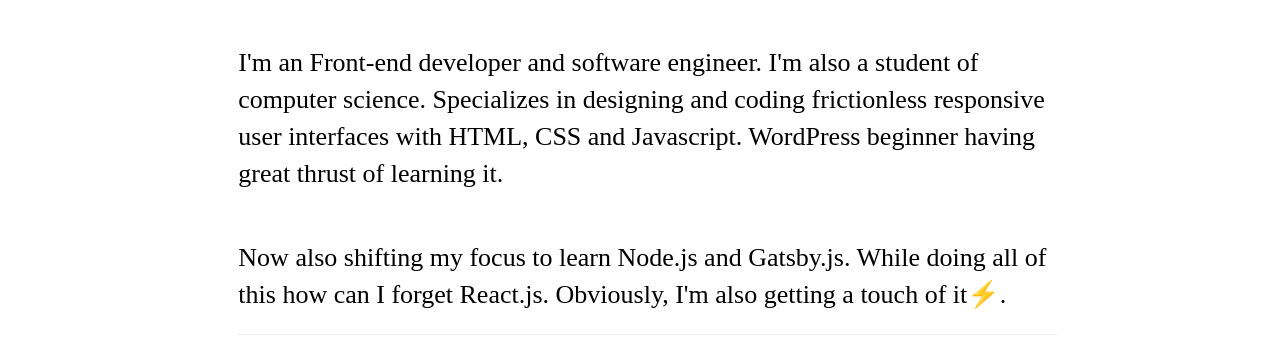
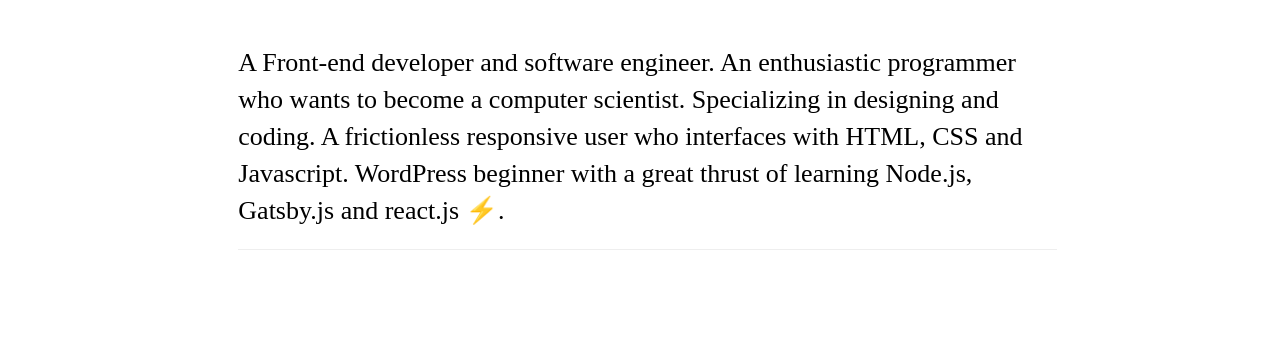
Before and after one commit to ghulamghousdev/PersonalBlog, a plain HTML site: page about.html in a window 1280 px wide. Shown: the part 371-718 px from the top of the page. Drawn offline with nearby package versions, Linux system fonts and the light colour scheme.

Commit message:
Update about.html

```diff
--- a/about.html
+++ b/about.html
@@ -122,12 +122,9 @@
 
                             <div class="content">
 
-                                <p><br>I'm an Front-end developer and software engineer. I'm also a student of computer science. Specializes in designing and coding frictionless responsive user interfaces with HTML, CSS and Javascript. WordPress beginner
-                                    having great thrust of learning it.</p>
+                                <p><br>A Front-end developer and software engineer. An enthusiastic programmer who wants to become a computer scientist. Specializing in designing and coding. A frictionless responsive user who interfaces with HTML, CSS and Javascript. WordPress beginner
+                                    with a great thrust of learning Node.js, Gatsby.js and react.js ⚡.</p>
 
-
-                                <p><br> Now also shifting my focus to learn Node.js and Gatsby.js. While doing all of this how can I forget React.js. Obviously, I'm also getting a touch of it⚡.
-                                </p>
                                 <hr>
 
                                 </p>
```
